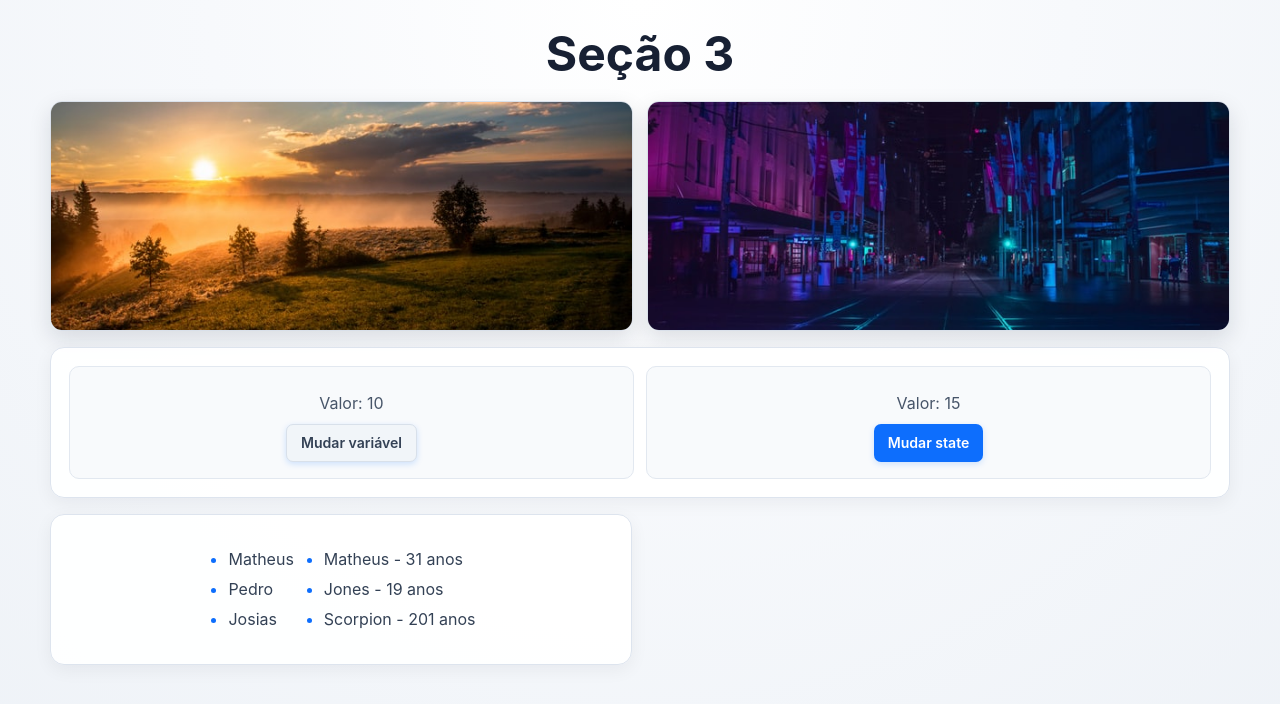
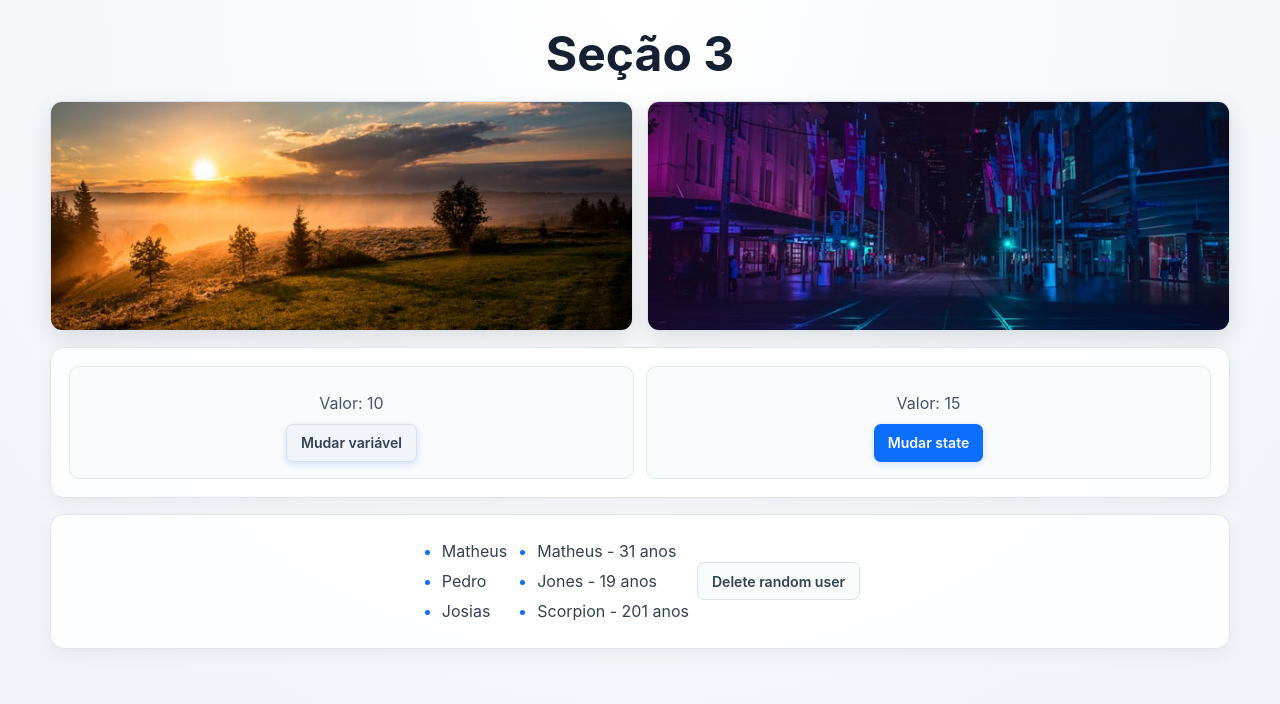
Before and after one commit to IsaqueCarlos28/react-fundamentals-lab-isaque, a React (Vite) app: page / in a window 1280 px wide. Shown: the top 704 px of the page. Built offline with nearby package versions, Linux system fonts and the light colour scheme.

Commit message:
feat: remove random user from state

```diff
--- a/src/components/ListRender.jsx
+++ b/src/components/ListRender.jsx
@@ -3,12 +3,22 @@
 const ListRender = () => {
   const [list] = useState(["Matheus", "Pedro", "Josias"]);
 
-  // Agora cada usuário possui um id estável.
-  const [users] = useState([
+  const [users, setUsers] = useState([
     { id: 1, name: "Matheus", age: 31 },
     { id: 2, name: "Jones", age: 19 },
     { id: 3, name: "Scorpion", age: 201 },
   ]);
+
+  // Gera um número de 0 a 3.
+  const deleteRandom = () => {
+    const randomNumber = Math.floor((Math.random() * 3) + 1);
+    console.log(randomNumber)
+
+    // Recebe o estado anterior e cria um NOVO array sem o usuário sorteado.
+    setUsers((prevUsers) => {
+      return prevUsers.filter((user) => randomNumber !== user.id);
+    });
+  };
 
   return (
     <div>
@@ -25,6 +35,8 @@
           </li>
         ))}
       </ul>
+
+      <button onClick={deleteRandom}>Delete random user</button>
     </div>
   );
 };
```
